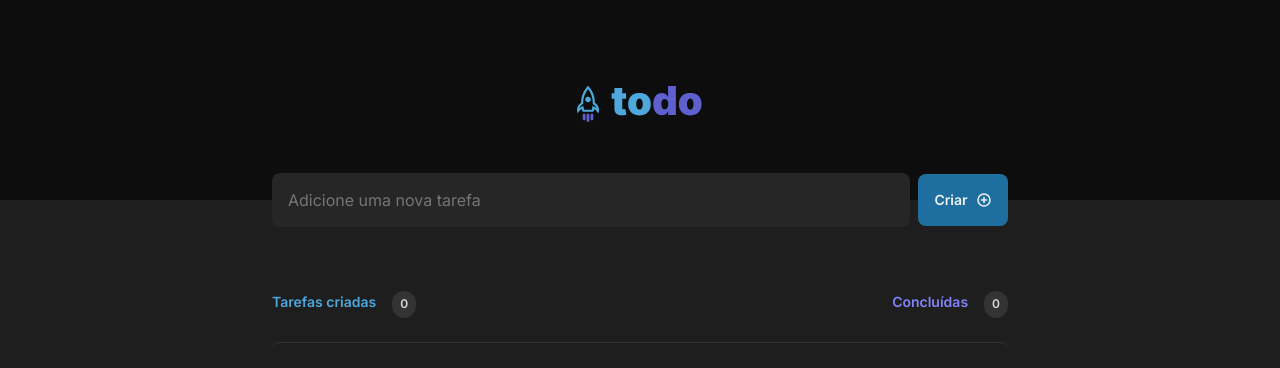
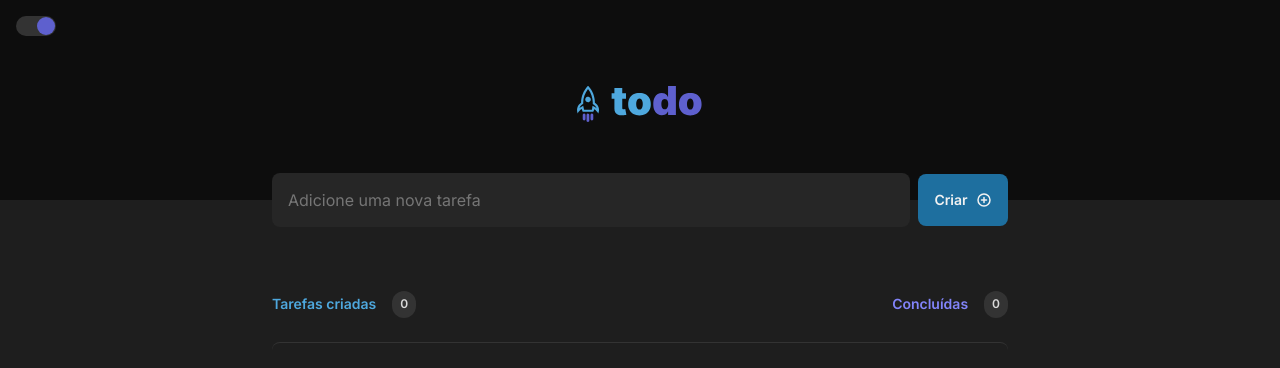
Before and after one commit to engdanielcarneiro/todo-app, a React (Vite) app: page / in a window 1280 px wide. Shown: the top 368 px of the page. Built offline with nearby package versions, Linux system fonts and the light colour scheme.

Commit message:
feat: adding theme switching using context API and classnames

```diff
--- a/src/App.module.css
+++ b/src/App.module.css
@@ -1,9 +1,15 @@
-.header {
-    background-color: var(--gray-700);
-    height: 12.5rem;
-    display: flex;
-    align-items: center;
-    justify-content: center;
+.page {
+    height: 100vh;
+
+    transition: background-color 0.3s;
+}
+
+.page.light {
+    background-color: var(--gray-100);
+}
+
+.page.dark {
+    background-color: var(--gray-600);
 }
 
 .addTaskContainer {
@@ -12,6 +18,7 @@
     align-items: center;
     gap: 0.5rem;
     margin-top: calc(0px - 1.68rem);
+    transition: background-color 0.3s;
 }
 
 .addTaskContainer input {
@@ -19,14 +26,27 @@
     height: 3.375rem;
     border-radius: 8px;
     padding: 1rem;
+    border: none;
+    }
+
+    .addTaskContainer input.dark {
     background-color: var(--gray-500);
     color: var(--gray-100);
-    border: none;
 }
 
-.addTaskContainer input:focus {
+.addTaskContainer input.light {
+    background-color: var(--gray-200);
+    color: var(--black);
+}
+
+.addTaskContainer input.light:focus {
+    border: 1px solid var(--black);
+}
+
+.addTaskContainer input.dark:focus {
     border: 1px solid var(--purple-dark);
 }
+
 .addTaskContainer button {
     cursor: pointer;
     width: 5.625rem;
@@ -66,6 +86,7 @@
     display: flex;
     font-size: 0.875rem;
     font-weight: 600;
+    align-items: center;
 }
 
 .statusItem .countContainer {
@@ -74,12 +95,20 @@
     border-radius: 999px;
     color: var(--gray-200);
     font-size: 0.75rem;
+
 }
 
 .taskListContainer {
     width: 46rem;
+    border-radius: 8px;
+    }
+
+    .taskListContainer.dark {
     border-top: 1px solid var(--gray-400);
-    border-radius: 8px;
+}
+
+.taskListContainer.light {
+    border-top: 1px solid var(--gray-200);
 }
 
 .notEmptyContainer {
--- a/src/App.tsx
+++ b/src/App.tsx
@@ -2,14 +2,20 @@ import styles from "./App.module.css"
 
 import "./global.css"
 
-import todoLogo from "../src/assets/todo-logo.svg"
 
 import { PlusCircle } from "@phosphor-icons/react"
 import { EmptyList } from "./components/EmptyList"
 
 import { v4 as uuidv4 } from "uuid"
 
-import { ChangeEvent, FormEvent, useEffect, useState } from "react"
+import {
+  ChangeEvent,
+  createContext,
+  FormEvent,
+  useEffect,
+  useState,
+} from "react"
+import { Header } from "./components/Header"
 import { Task } from "./components/Task"
 
 interface Task {
@@ -18,7 +24,17 @@ interface Task {
   content: string
 }
 
+interface ThemeContextType {
+  theme: string
+  setTheme: React.Dispatch<React.SetStateAction<string>>
+}
+
+export const ThemeContext = createContext<ThemeContextType | undefined>(
+  undefined
+)
+
 function App() {
+  const [theme, setTheme] = useState("dark")
   const [taskList, setTaskList] = useState<Task[]>([])
   const [newTaskContent, setNewTaskContent] = useState("")
   const [completedTasksCount, setCompletedTasksCount] = useState(0)
@@ -69,10 +85,9 @@ function App() {
   }, [taskList])
 
   return (
-    <>
-      <header className={styles.header}>
-        <img src={todoLogo} alt="Logotipo do aplicativo todo" />
-      </header>
+    <ThemeContext.Provider value={{ theme, setTheme }}>
+      <div className={`${styles.page} ${styles[theme]}`}>
+        <Header />
         <div>
           <main>
             <form onSubmit={handleCreateTask}>
@@ -83,6 +98,7 @@ function App() {
                   value={newTaskContent}
                   onChange={handleNewTextContentChange}
                   required
+                  className={styles[theme]}
                 />
                 <button type="submit">
                   Criar
@@ -111,7 +127,7 @@ function App() {
                   </div>
                 </div>
               </div>
-            <div className={styles.taskListContainer}>
+              <div className={`${styles.taskListContainer} ${styles[theme]}`}>
                 {taskList.length == 0 ? (
                   <EmptyList />
                 ) : (
@@ -132,7 +148,8 @@ function App() {
             </div>
           </main>
         </div>
-    </>
+      </div>
+    </ThemeContext.Provider>
   )
 }
 
--- /dev/null
+++ b/src/components/Header.module.css
@@ -0,0 +1,22 @@
+.header {
+    height: 12.5rem;
+    display: flex;
+    align-items: center;
+    justify-content: center;
+
+    transition: background-color 0.3s;
+}
+
+.dark {
+    background-color: var(--gray-700);
+}
+
+.light {
+    background-color: var(--gray-100);
+}
+
+.switchContainer {
+    position: absolute;
+    top: 1rem;
+    left: 1rem;
+}
--- /dev/null
+++ b/src/components/Header.tsx
@@ -0,0 +1,18 @@
+import styles from "./Header.module.css"
+
+import todoLogo from "../assets/todo-logo.svg"
+import Switch from "./Switch"
+import { useContext } from "react"
+import { ThemeContext } from "../App"
+
+export function Header() {
+  const { theme } = useContext(ThemeContext) ?? { theme: "dark" }
+  return (
+    <header className={`${styles.header} ${styles[theme]}`}>
+      <img src={todoLogo} alt="Logotipo do aplicativo 'TODO'" />
+      <div className={styles.switchContainer}>
+        <Switch />
+      </div>
+    </header>
+  )
+}
--- /dev/null
+++ b/src/components/Switch.module.css
@@ -0,0 +1,28 @@
+.switch {
+    width: 40px;
+    height: 20px;
+    background-color: var(--gray-200);
+    border-radius: 15px;
+    position: relative;
+    cursor: pointer;
+    transition: background-color 0.3s;
+}
+
+.switch.on {
+    background-color: var(--gray-400);
+}
+
+.toggle {
+    width: 18px;
+    height: 18px;
+    background-color: var(--purple-dark);
+    border-radius: 50%;
+    position: absolute;
+    top: 1px;
+    left: 1px;
+    transition: left 0.3s;
+}
+
+.switch.on .toggle {
+    left: 21px;
+}
--- /dev/null
+++ b/src/components/Switch.tsx
@@ -0,0 +1,25 @@
+import { useContext, useState } from "react"
+
+import styles from "./Switch.module.css"
+import { ThemeContext } from "../App"
+
+const Switch = () => {
+  const themeContext = useContext(ThemeContext)
+  const [isOn, setIsOn] = useState(true)
+
+  const toggleSwitch = () => {
+    setIsOn(!isOn)
+    themeContext?.setTheme(isOn ? "light" : "dark")
+  }
+
+  return (
+    <div
+      className={`${styles["switch"]} ${styles[isOn ? "on" : "off"]}`}
+      onClick={toggleSwitch}
+    >
+      <div className={styles.toggle}></div>
+    </div>
+  )
+}
+
+export default Switch
--- a/src/components/Task.module.css
+++ b/src/components/Task.module.css
@@ -1,15 +1,23 @@
 .task {
-    color: var(--gray-100);
     padding: 1rem;
-    background-color: var(--gray-500);
     border-radius: 8px;
     display: flex;
     justify-content: space-between;
     text-align: left;
     gap: 0.75rem;
     font-size: 0.875rem;
+    transition: background-color 0.3s;
 }
 
+.task.dark {
+    color: var(--gray-100);
+    background-color: var(--gray-500);
+}
+
+.task.light {
+    background-color: var(--gray-200);
+    color: var(--black);
+}
 .flexWrapper {
     display: flex;
     gap: 0.75rem;
@@ -64,7 +72,11 @@ p.crossed {
     color: var(--gray-300);
 }
 
-.removeButton:hover {
+.removeButton.dark:hover {
     color: var(--danger);
     background-color: var(--gray-400);
 }
+.removeButton.light:hover {
+    color: var(--danger);
+    background-color: var(--gray-100);
+}
--- a/src/components/Task.tsx
+++ b/src/components/Task.tsx
@@ -1,37 +1,49 @@
 import { Check, Trash } from '@phosphor-icons/react'
 import styles from './Task.module.css'
+import { useContext } from "react"
+import { ThemeContext } from "../App"
 
 interface Task {
   id: string
-    isCompleted: boolean,
+  isCompleted: boolean
   content: string
 }
 
 interface TaskProps {
-    task: Task,
+  task: Task
   onDeleteTask: (task: Task) => void
   onToggleCompleteTask: (task: Task) => void
 }
 
 export function Task({ task, onDeleteTask, onToggleCompleteTask }: TaskProps) {
-
-    const checkboxCheckedClassname = task.isCompleted ? styles['checkbox-checked'] : styles['checkbox-unchecked'];
+  const { theme } = useContext(ThemeContext) ?? { theme: "dark" }
+  const checkboxCheckedClassname = task.isCompleted
+    ? styles["checkbox-checked"]
+    : styles["checkbox-unchecked"]
 
   return (
     <>
-            <div className={styles.task}>
+      <div className={`${styles.task} ${styles[theme]}`}>
         <span className={styles.flexWrapper}>
           <div className={styles.checkboxContainer}>
-                        <div onClick={() => onToggleCompleteTask(task)} className={`${styles.checkbox} ${checkboxCheckedClassname}`}>
-                            {task.isCompleted ? <Check color={'var(--gray-100)'} size={'0.69rem'} /> : null}
+            <div
+              onClick={() => onToggleCompleteTask(task)}
+              className={`${styles.checkbox} ${checkboxCheckedClassname}`}
+            >
+              {task.isCompleted ? (
+                <Check color={"var(--gray-100)"} size={"0.69rem"} />
+              ) : null}
             </div>
           </div>
           <p className={task.isCompleted ? styles.crossed : undefined}>
             {task.content}
           </p>
         </span>
-                <button className={styles.removeButton} onClick={() => onDeleteTask(task)}>
-                    <Trash size={'1.05rem'} />
+        <button
+          className={`${styles.removeButton} ${styles[theme]}`}
+          onClick={() => onDeleteTask(task)}
+        >
+          <Trash size={"1.05rem"} />
         </button>
       </div>
     </>
--- a/src/global.css
+++ b/src/global.css
@@ -7,6 +7,7 @@
     --gray-500: #262626;
     --gray-600: #1E1E1E;
     --gray-700: #0D0D0D;
+    --black: #000;
 
     --blue: #4EA8DE;
     --blue-dark: #1E6F9F;
@@ -32,7 +33,6 @@
 }
 
 body {
-    background-color: var(--gray-600);
     -webkit-font-smoothing: antialiased;
 }
 
```
Lines whose indentation alone changed are shown as unchanged.
